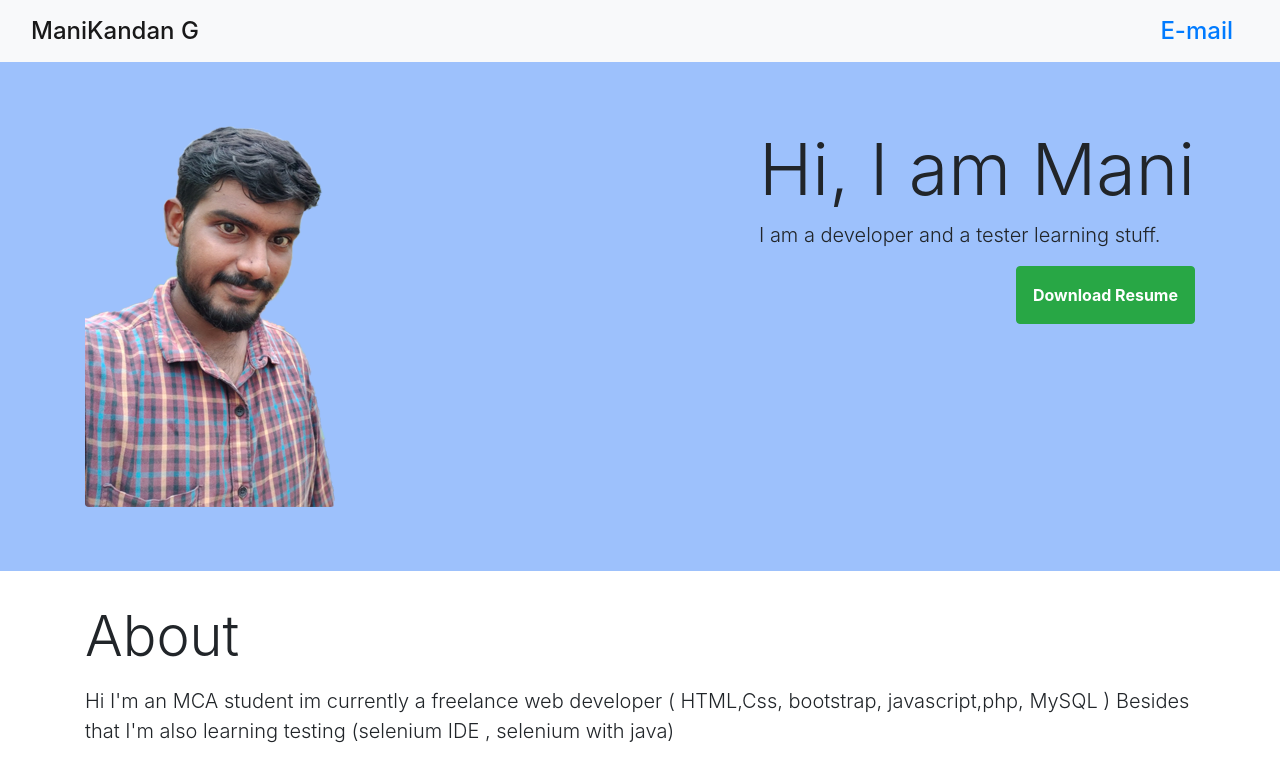
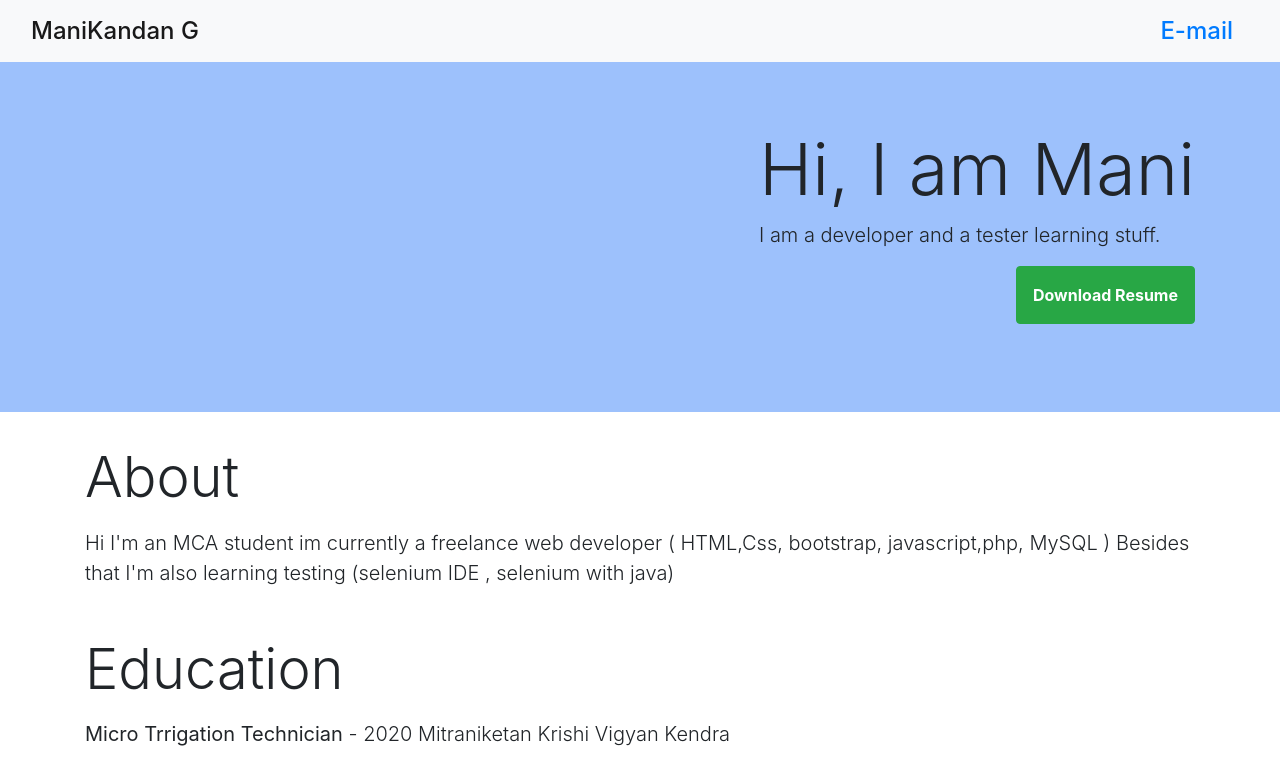
Before and after one commit to mani143gg/maniportfolio, a plain HTML site: page index.html in a window 1280 px wide. Shown: the top 779 px of the page. Drawn offline with Linux system fonts and the light colour scheme.

Commit message:
index.html
image removed

```diff
--- a/index.html
+++ b/index.html
@@ -18,7 +18,7 @@
     <!-- Cover Pic -->
     <div class="jumbotron jumbotron-fluid bg-info">
       <div class="container d-flex flex-column flex-md-row">
-        <img src="./dist/me.png" class="rounded" alt="" />
+<!--         <img src="./dist/me.png" class="rounded" alt="" /> -->
         <div class="w-100">
           <div class="float-right">
             <h1 class="display-3">Hi, I am Mani</h1>
```
